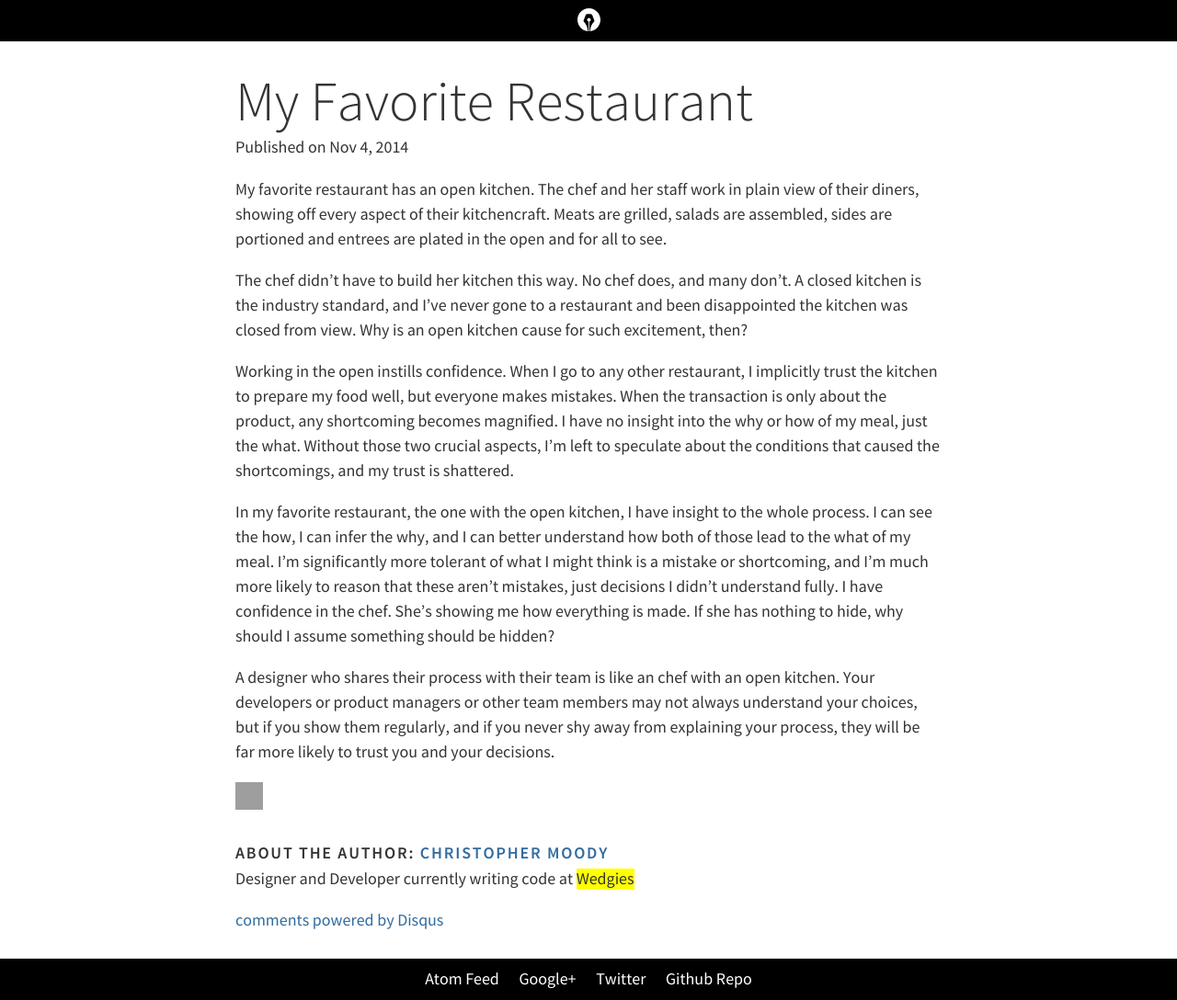
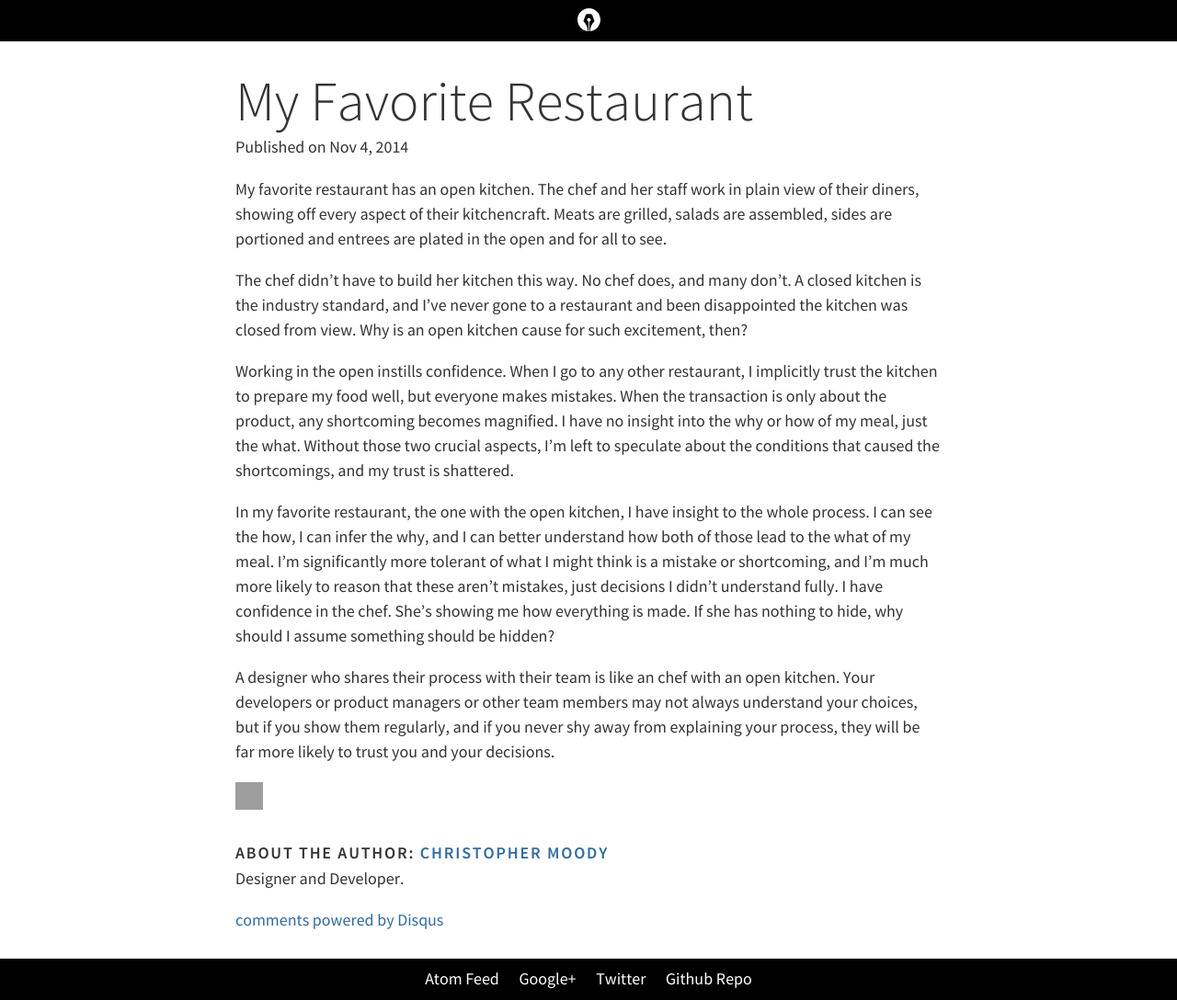
Before and after one commit to DesignOpen/designopen.github.io, a Jekyll site: the page built from blogging_about/_posts/2014-11-04-open-kitchen.md, in a window 1280 px wide and 1088 px high. Shown: the whole window at 92% size. Built offline with Jekyll 4.4.1, drawn with Linux system fonts in a browser that asks for light colours; comment, search, counter and statistics services are not loaded; grey boxes are pictures that could not be loaded.

```diff
--- a/_config.yml
+++ b/_config.yml
@@ -49,7 +49,7 @@ authors:
     web: http://terracomma.com
     twitter: terracomma
     github: terracomma
-    bio: 'Designer and Developer currently writing code at <a href="http://wedgies.com">Wedgies</a>'
+    bio: 'Designer and Developer.'
   vitorio:
     display_name: Vitorio Miliano
     gravatar: 1b2ea3fc983558c15216a609af35f709
```
